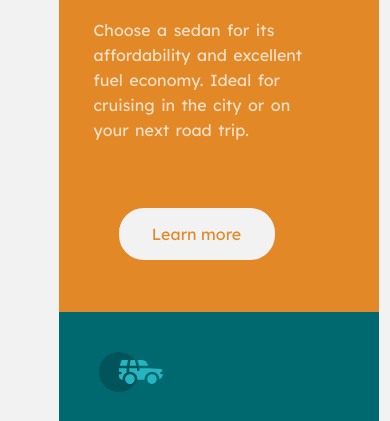
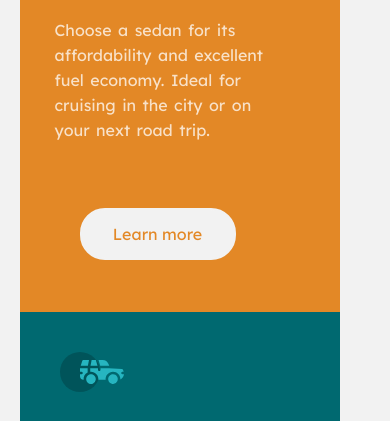
Before and after one commit to VladFromUkraine/Frontend-Mentor-3-column-preview-card-component, a plain HTML site: page index.html in a window 390 px wide. Shown: the part 247-668 px from the top of the page. Drawn offline with Linux system fonts and the light colour scheme.

Commit message:
Update styles.css

```diff
--- a/styles.css
+++ b/styles.css
@@ -104,7 +104,7 @@ font-weight: 400;
   .project{
     max-width: 330;
     display: inline-block;
-margin: 15% 0 0 15%;
+margin: 15% 5% 0 5%;
   }
   .first-column{
     border-top-right-radius: 20px;
```
